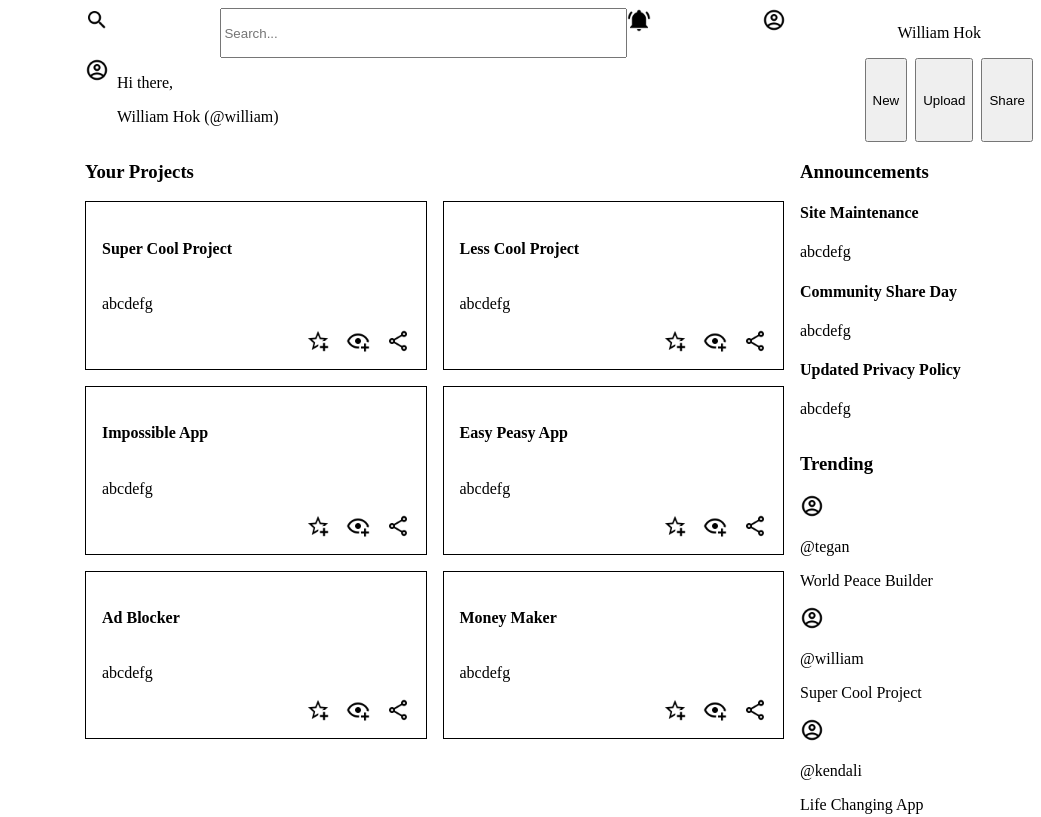
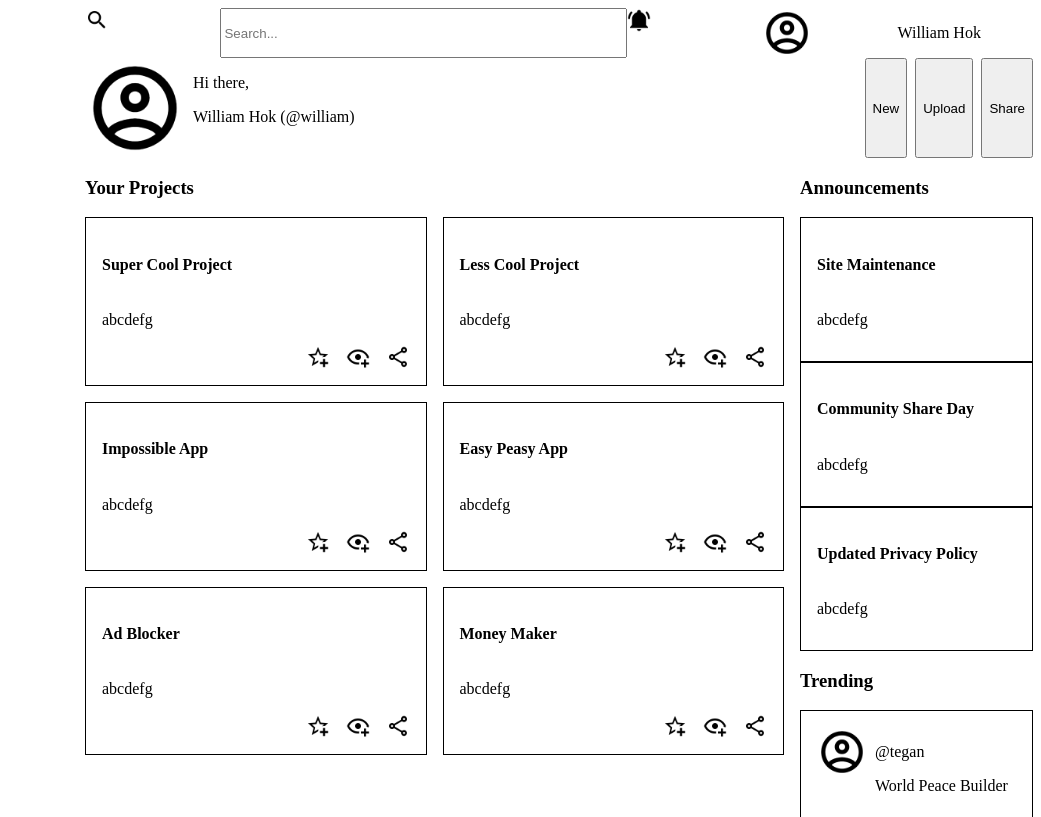
Before and after one commit to ciut1st/admin_dashboard, a plain HTML site: page index.html in a window 1280 px wide. Shown: the top 817 px of the page, 239-1280 px from the left. Drawn offline with Linux system fonts and the light colour scheme.

Commit message:
fixed architexture

```diff
--- a/index.html
+++ b/index.html
@@ -27,10 +27,10 @@
         <div class="content-container">
             <div class="content1">
                 <div class="top">
-                    <img src="./img/magnify.png" alt="Search">
+                    <img id="search" src="./img/magnify.png" alt="Search">
                     <input type="text" placeholder="Search...">
-                    <img src="./img/bell-ring.png" alt="Notification">
-                    <img src="./img/account-circle-outline.png" alt="Account">
+                    <img id="notif" src="./img/bell-ring.png" alt="Notification">
+                    <img id="account" src="./img/account-circle-outline.png" alt="Account">
                     <p>William Hok</p>
                 </div>
                 <div class="bottom">
--- a/style.css
+++ b/style.css
@@ -3,7 +3,7 @@
     grid-template-columns: 1fr 3fr;
 }
 
-img {
+li > img {
     width: 24px;
     height: 24px;
 }
@@ -22,6 +22,21 @@ ul {
     grid-template-columns: 1fr 3fr 1fr 1fr 1fr;
 }
 
+#search {
+    width: 24px;
+    height: 24px;
+}
+
+#notif {
+    width: 24px;
+    height: 24px;
+}
+
+#account {
+    width: 50px;
+    height: 50px;
+}
+
 .content1 .bottom {
     display: flex;
     justify-content: space-between;
@@ -30,6 +45,11 @@ ul {
 .bottom-left {
     display: flex;
     gap: 8px;
+}
+
+.bottom-left > img {
+    width: 100px;
+    height: 100px;
 }
 
 .bottom-right {
@@ -71,6 +91,12 @@ ul {
     gap: 16px;
     padding-bottom: 16px;
     padding-right: 16px;
+    padding-left: 16px;
+}
+
+.card-icons > img {
+    width: 24px;
+    height: 24px;
 }
 
 .other {
@@ -79,5 +105,31 @@ ul {
 }
 
 .announcement {
+    display: flex;
+    flex-direction: column;
 
 }
+
+.announcement-content {
+    border: 1px solid black;
+    display: flex;
+    flex-direction: column;
+    padding: 16px;
+}
+
+.trending {
+    display: flex;
+    flex-direction: column;
+}
+
+.trending-content {
+    display: flex;
+    gap: 8px;
+    border: 1px solid black;
+    padding: 16px;
+}
+
+.trending-content > img {
+    width: 50px;
+    height: 50px;
+}
```
